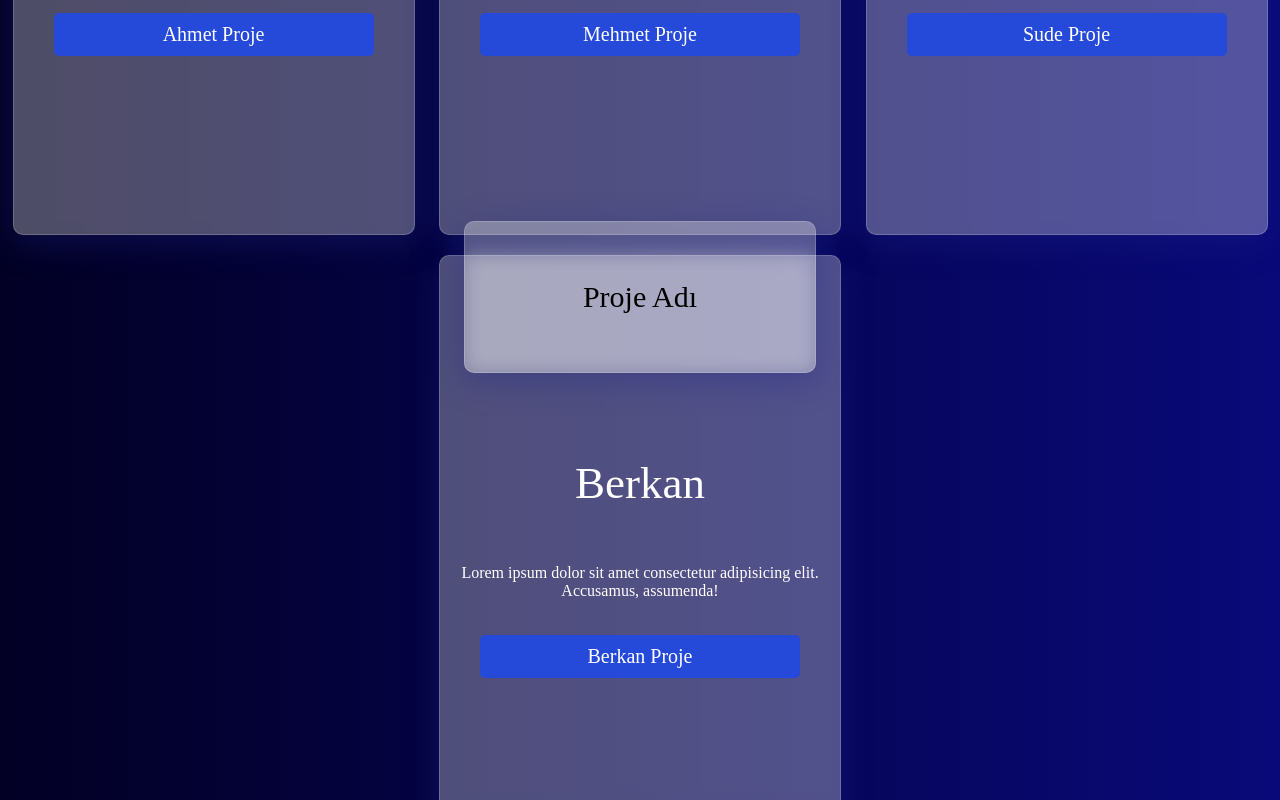
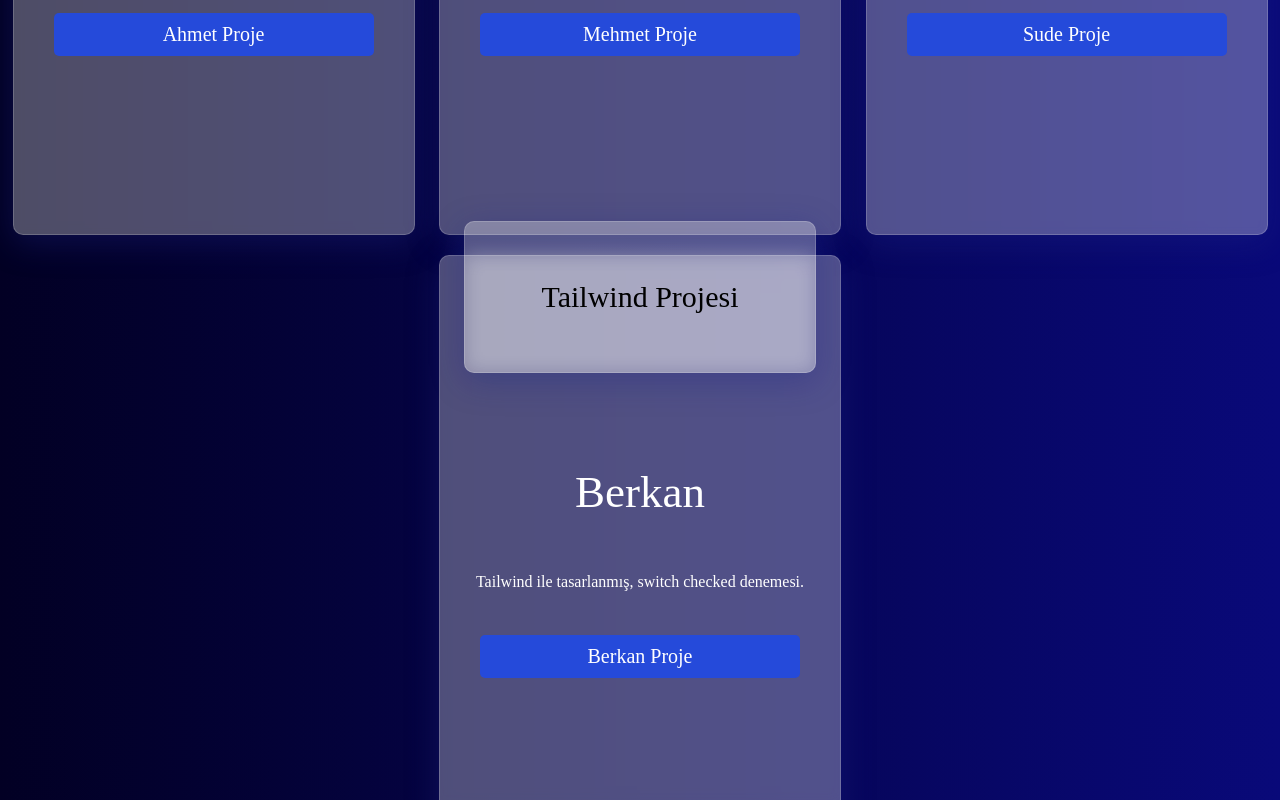
Before and after one commit to ozmberkan/masb-ortak-proje, a plain HTML site: page index.html in a window 1280 px wide. Shown: the part 517-1317 px from the top of the page. Drawn offline with Linux system fonts and the light colour scheme.

Commit message:
Anasayfa Düzenlemesi

```diff
--- a/index.html
+++ b/index.html
@@ -49,11 +49,11 @@
         </div>
         <div class="berkan-card">
             <div class="card-up">
-                <div class="card-img">Proje Adı</div>
+                <div class="card-img">Tailwind Projesi</div>
             </div>
             <div class="card-text">
                 <p>Berkan</p>
-                <span>Lorem ipsum dolor sit amet consectetur adipisicing elit. Accusamus, assumenda!</span>
+                <span>Tailwind ile tasarlanmış, switch checked denemesi. </span>
             </div>
             <div class="card-button">
                 <a href="/berkan/src/index.html">Berkan Proje</a>
```
